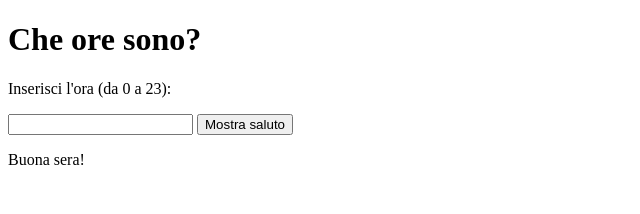
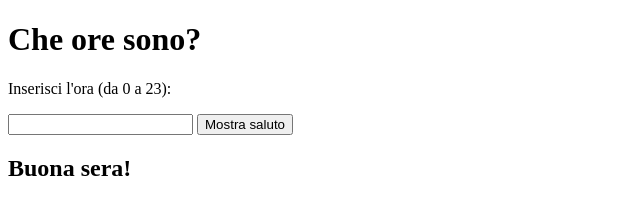
Before and after one commit to alceoc/alceoc.github.io, a plain HTML site: page dinamico.html in a window 1280 px wide. Both pictures are taken after a click on the button "Mostra saluto". Shown: the whole page, without its empty margins (0-640 px from the left). Drawn offline with Linux system fonts and the light colour scheme.

Commit message:
Update dinamico.html

```diff
--- a/dinamico.html
+++ b/dinamico.html
@@ -11,11 +11,11 @@
   <input type="number" id="oraGiorno">
   <button onclick="mostraSaluto()">Mostra saluto</button>
 
-  <p id="risultato">gigi</p>
+  <h2 id="risultato"></h2>
 
   <script>
     function mostraSaluto() {
-      var ora = parseInt(document.getElementById("oraGiorno").value);
+      var ora = document.getElementById("oraGiorno").value;
 
       if (ora >= 6 && ora < 12) {
         document.getElementById("risultato").innerHTML = "Buongiorno!";
```
